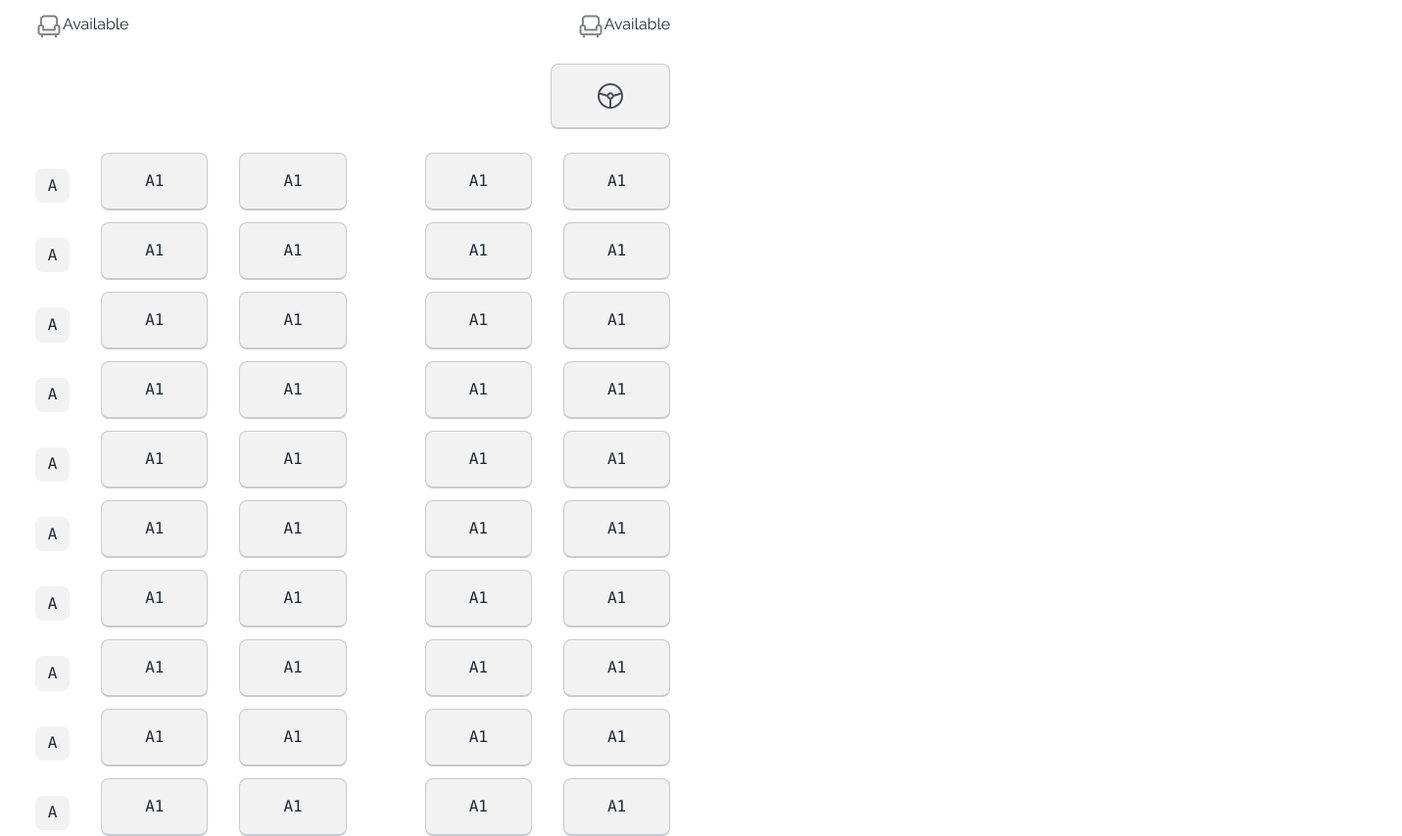
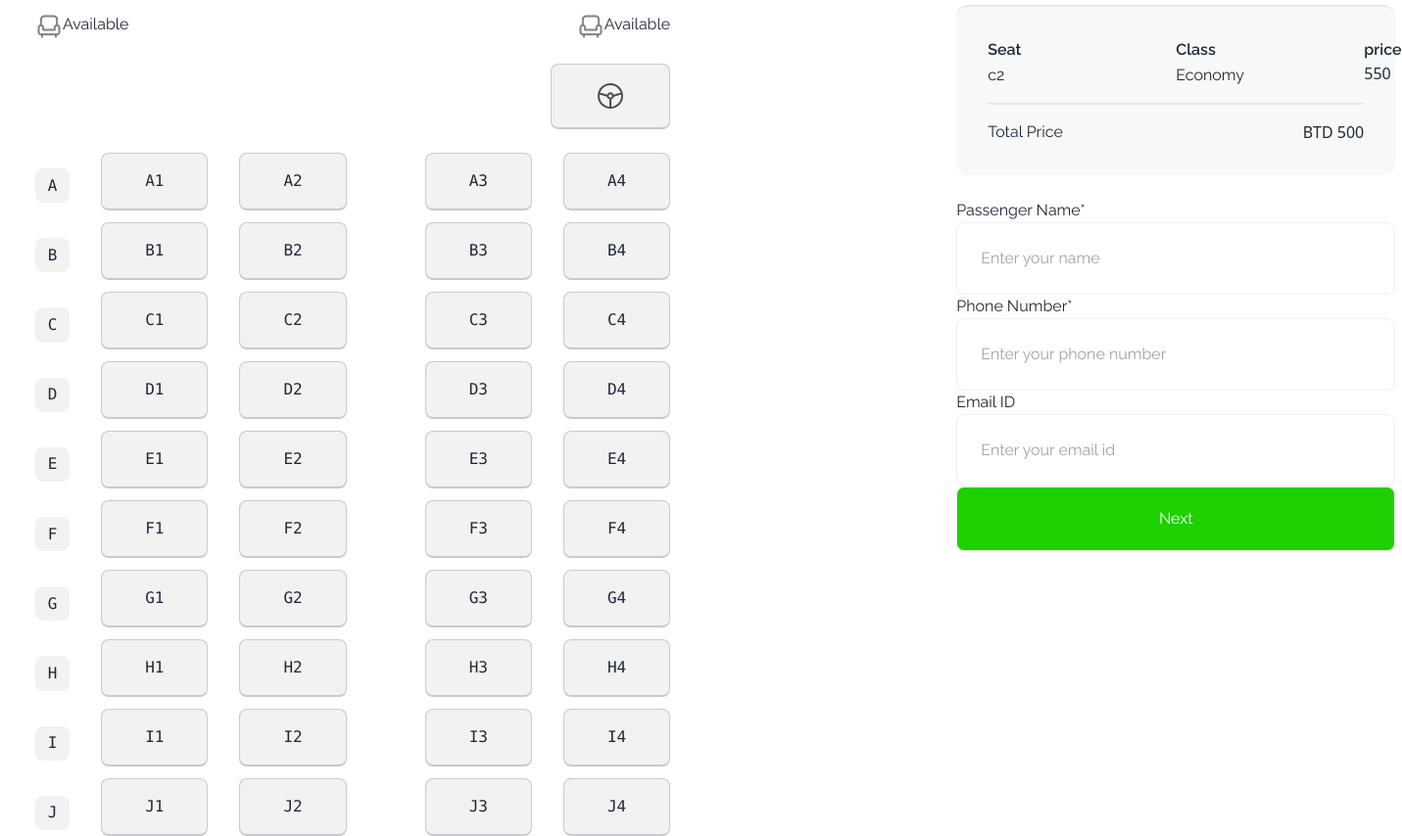
Before and after one commit to mrkhan-dev/smart-ticketing-A05, a plain HTML site: page index.html in a window 1280 px wide. Shown: the part 2160-3014 px from the top of the page at 98% size, 1431 px wide, since content can reach past the window. Drawn offline with nearby package versions, Linux system fonts and the light colour scheme.

Commit message:
complete basic UI design

```diff
--- a/index.html
+++ b/index.html
@@ -197,8 +197,8 @@
       </section>
       <!-- select your seat -->
       <section class="mt-7 bg-white">
-        <div class="flex">
-          <div>
+        <div class="flex gap-64">
+          <div class="">
             <h1
               class="text-2xl font-semibold border-b-2 border-dashed pb-5 px-9"
             >
@@ -226,78 +226,149 @@
             <div class="flex justify-between px-9"></div>
             <div class="flex gap-20 px-9">
               <div class="flex gap-8">
-                <div class="flex flex-col gap-9 mt-4 items-center border-0">
+                <div
+                  class="flex flex-col gap-9 mt-4 items-center border-0 bg-white"
+                >
                   <div><kbd class="kbd border-0">A</kbd></div>
-                  <div><kbd class="kbd border-0">A</kbd></div>
-                  <div><kbd class="kbd border-0">A</kbd></div>
-                  <div><kbd class="kbd border-0">A</kbd></div>
-                  <div><kbd class="kbd border-0">A</kbd></div>
-                  <div><kbd class="kbd border-0">A</kbd></div>
-                  <div><kbd class="kbd border-0">A</kbd></div>
-                  <div><kbd class="kbd border-0">A</kbd></div>
-                  <div><kbd class="kbd border-0">A</kbd></div>
-                  <div><kbd class="kbd border-0">A</kbd></div>
+                  <div><kbd class="kbd border-0">B</kbd></div>
+                  <div><kbd class="kbd border-0">C</kbd></div>
+                  <div><kbd class="kbd border-0">D</kbd></div>
+                  <div><kbd class="kbd border-0">E</kbd></div>
+                  <div><kbd class="kbd border-0">F</kbd></div>
+                  <div><kbd class="kbd border-0">G</kbd></div>
+                  <div><kbd class="kbd border-0">H</kbd></div>
+                  <div><kbd class="kbd border-0">I</kbd></div>
+                  <div><kbd class="kbd border-0">J</kbd></div>
                 </div>
                 <div class="flex flex-col gap-3">
-                  <div>
-                    <kbd class="kbd px-11 py-4">A1</kbd>
-                  </div>
-                  <div><kbd class="kbd px-11 py-4">A1</kbd></div>
-                  <div><kbd class="kbd px-11 py-4">A1</kbd></div>
-                  <div><kbd class="kbd px-11 py-4">A1</kbd></div>
-                  <div><kbd class="kbd px-11 py-4">A1</kbd></div>
-                  <div><kbd class="kbd px-11 py-4">A1</kbd></div>
-                  <div><kbd class="kbd px-11 py-4">A1</kbd></div>
-                  <div><kbd class="kbd px-11 py-4">A1</kbd></div>
-                  <div><kbd class="kbd px-11 py-4">A1</kbd></div>
-                  <div><kbd class="kbd px-11 py-4">A1</kbd></div>
+                  <div><kbd id="A1" class="kbd px-11 py-4">A1</kbd></div>
+                  <div><kbd id="B1" class="kbd px-11 py-4">B1</kbd></div>
+                  <div><kbd id="C1" class="kbd px-11 py-4">C1</kbd></div>
+                  <div><kbd id="D1" class="kbd px-11 py-4">D1</kbd></div>
+                  <div><kbd id="E1" class="kbd px-11 py-4">E1</kbd></div>
+                  <div><kbd id="F1" class="kbd px-11 py-4">F1</kbd></div>
+                  <div><kbd id="G1" class="kbd px-11 py-4">G1</kbd></div>
+                  <div><kbd id="H1" class="kbd px-11 py-4">H1</kbd></div>
+                  <div><kbd id="I1" class="kbd px-11 py-4">I1</kbd></div>
+                  <div><kbd id="J1" class="kbd px-11 py-4">J1</kbd></div>
                 </div>
                 <div class="flex flex-col gap-3">
-                  <div><kbd class="kbd px-11 py-4">A1</kbd></div>
-                  <div><kbd class="kbd px-11 py-4">A1</kbd></div>
-                  <div><kbd class="kbd px-11 py-4">A1</kbd></div>
-                  <div><kbd class="kbd px-11 py-4">A1</kbd></div>
-                  <div><kbd class="kbd px-11 py-4">A1</kbd></div>
-                  <div><kbd class="kbd px-11 py-4">A1</kbd></div>
-                  <div><kbd class="kbd px-11 py-4">A1</kbd></div>
-                  <div><kbd class="kbd px-11 py-4">A1</kbd></div>
-                  <div><kbd class="kbd px-11 py-4">A1</kbd></div>
-                  <div><kbd class="kbd px-11 py-4">A1</kbd></div>
+                  <div><kbd id="A2" class="kbd px-11 py-4">A2</kbd></div>
+                  <div><kbd id="B2" class="kbd px-11 py-4">B2</kbd></div>
+                  <div><kbd id="C2" class="kbd px-11 py-4">C2</kbd></div>
+                  <div><kbd id="D2" class="kbd px-11 py-4">D2</kbd></div>
+                  <div><kbd id="E2" class="kbd px-11 py-4">E2</kbd></div>
+                  <div><kbd id="F2" class="kbd px-11 py-4">F2</kbd></div>
+                  <div><kbd id="G2" class="kbd px-11 py-4">G2</kbd></div>
+                  <div><kbd id="H2" class="kbd px-11 py-4">H2</kbd></div>
+                  <div><kbd id="I2" class="kbd px-11 py-4">I2</kbd></div>
+                  <div><kbd id="J2" class="kbd px-11 py-4">J2</kbd></div>
                 </div>
               </div>
               <div class="flex gap-8">
                 <div class="flex flex-col gap-3">
-                  <div><kbd class="kbd px-11 py-4">A1</kbd></div>
-                  <div><kbd class="kbd px-11 py-4">A1</kbd></div>
-                  <div><kbd class="kbd px-11 py-4">A1</kbd></div>
-                  <div><kbd class="kbd px-11 py-4">A1</kbd></div>
-                  <div><kbd class="kbd px-11 py-4">A1</kbd></div>
-                  <div><kbd class="kbd px-11 py-4">A1</kbd></div>
-                  <div><kbd class="kbd px-11 py-4">A1</kbd></div>
-                  <div><kbd class="kbd px-11 py-4">A1</kbd></div>
-                  <div><kbd class="kbd px-11 py-4">A1</kbd></div>
-                  <div><kbd class="kbd px-11 py-4">A1</kbd></div>
+                  <div><kbd id="A3" class="kbd px-11 py-4">A3</kbd></div>
+                  <div><kbd id="B3" class="kbd px-11 py-4">B3</kbd></div>
+                  <div><kbd id="C3" class="kbd px-11 py-4">C3</kbd></div>
+                  <div><kbd id="D3" class="kbd px-11 py-4">D3</kbd></div>
+                  <div><kbd id="E3" class="kbd px-11 py-4">E3</kbd></div>
+                  <div><kbd id="F3" class="kbd px-11 py-4">F3</kbd></div>
+                  <div><kbd id="G3" class="kbd px-11 py-4">G3</kbd></div>
+                  <div><kbd id="H3" class="kbd px-11 py-4">H3</kbd></div>
+                  <div><kbd id="I3" class="kbd px-11 py-4">I3</kbd></div>
+                  <div><kbd id="J3" class="kbd px-11 py-4">J3</kbd></div>
                 </div>
                 <div class="flex flex-col gap-3">
-                  <div><kbd class="kbd px-11 py-4">A1</kbd></div>
-                  <div><kbd class="kbd px-11 py-4">A1</kbd></div>
-                  <div><kbd class="kbd px-11 py-4">A1</kbd></div>
-                  <div><kbd class="kbd px-11 py-4">A1</kbd></div>
-                  <div><kbd class="kbd px-11 py-4">A1</kbd></div>
-                  <div><kbd class="kbd px-11 py-4">A1</kbd></div>
-                  <div><kbd class="kbd px-11 py-4">A1</kbd></div>
-                  <div><kbd class="kbd px-11 py-4">A1</kbd></div>
-                  <div><kbd class="kbd px-11 py-4">A1</kbd></div>
-                  <div><kbd class="kbd px-11 py-4">A1</kbd></div>
+                  <div><kbd id="A4" class="kbd px-11 py-4">A4</kbd></div>
+                  <div><kbd id="B4" class="kbd px-11 py-4">B4</kbd></div>
+                  <div><kbd id="C4" class="kbd px-11 py-4">C4</kbd></div>
+                  <div><kbd id="D4" class="kbd px-11 py-4">D4</kbd></div>
+                  <div><kbd id="E4" class="kbd px-11 py-4">E4</kbd></div>
+                  <div><kbd id="F4" class="kbd px-11 py-4">F4</kbd></div>
+                  <div><kbd id="G4" class="kbd px-11 py-4">G4</kbd></div>
+                  <div><kbd id="H4" class="kbd px-11 py-4">H4</kbd></div>
+                  <div><kbd id="I4" class="kbd px-11 py-4">I4</kbd></div>
+                  <div><kbd id="J4" class="kbd px-11 py-4">J4</kbd></div>
                 </div>
               </div>
             </div>
           </div>
+          <!-- calculate price   -->
           <div>
-            <h1>select your seat</h1>
+            <h1 class="text-2xl font-semibold border-b-2 border-dashed">
+              select your seat
+            </h1>
+            <!-- card -->
+            <div class="bg-[#F7F8F8] rounded-xl p-8 border-t-2 mt-8">
+              <div class="grid grid-cols-3 gap-48 border-b-2 border-solid pb-4">
+                <div class="">
+                  <p
+                    id="seat-count"
+                    class="border-b-2 border-solid font-semibold text-[#030712 font-sans]"
+                  >
+                    Seat
+                  </p>
+                  <p>c2</p>
+                </div>
+                <div>
+                  <p
+                    class="border-b-2 border-dashed font-semibold text-[#030712 font-sans]"
+                  >
+                    Class
+                  </p>
+                  <p>Economy</p>
+                </div>
+                <div>
+                  <p
+                    class="border-b-2- border-dashed font-semibold text-[#030712 font-sans]"
+                  >
+                    price
+                  </p>
+                  <p class="font-sans">550</p>
+                </div>
+              </div>
+              <!-- total price -->
+              <div class="flex justify-between mt-4">
+                <h3>Total Price</h3>
+                <h3 class="font-sans">BTD 500</h3>
+              </div>
+            </div>
+            <!-- passenger info -->
+            <div class="mt-6">
+              <form>
+                <label class="block" for="name">Passenger Name*</label>
+                <input
+                  class="border-solid border w-full border-[#f1efef] rounded-lg p-6"
+                  type="text"
+                  name=""
+                  id=""
+                  placeholder="Enter your name"
+                />
+                <label class="block" for="name">Phone Number*</label>
+                <input
+                  class="border-solid border w-full border-[#f1efef] rounded-lg p-6"
+                  type="text"
+                  name=""
+                  id=""
+                  placeholder="Enter your phone number"
+                />
+                <label class="block" for="name">Email ID</label>
+                <input
+                  class="border-solid border w-full border-[#f1efef] rounded-lg p-6"
+                  type="text"
+                  name=""
+                  id=""
+                  placeholder="Enter your email id"
+                />
+                <input
+                  class="border-solid border w-full border-[#f1efef] rounded-lg px-8 py-5 bg-[#1DD100] text-white"
+                  type="submit"
+                  value="Next"
+                />
+              </form>
+            </div>
           </div>
         </div>
-        <!-- seat -->
       </section>
     </main>
     <footer>
```
